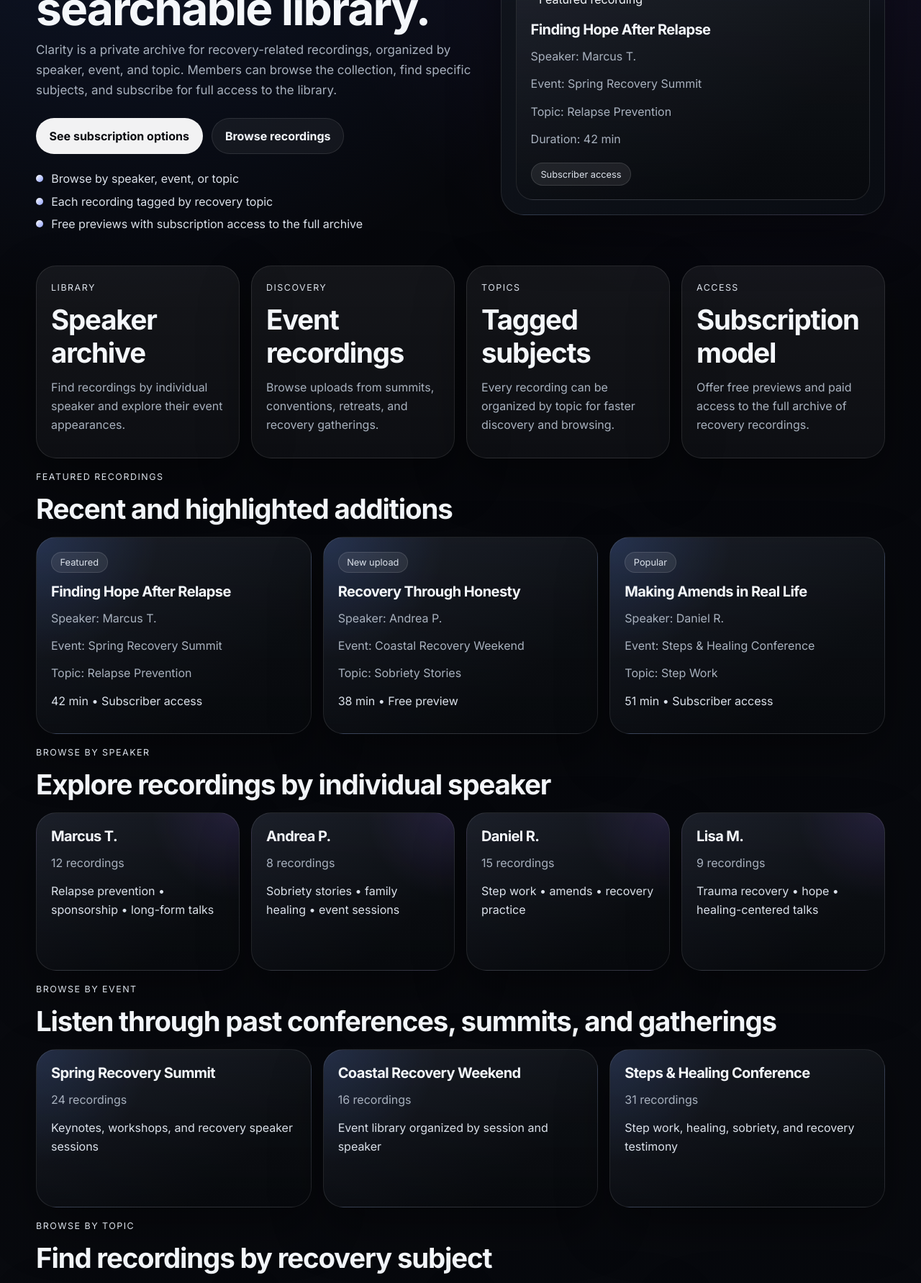
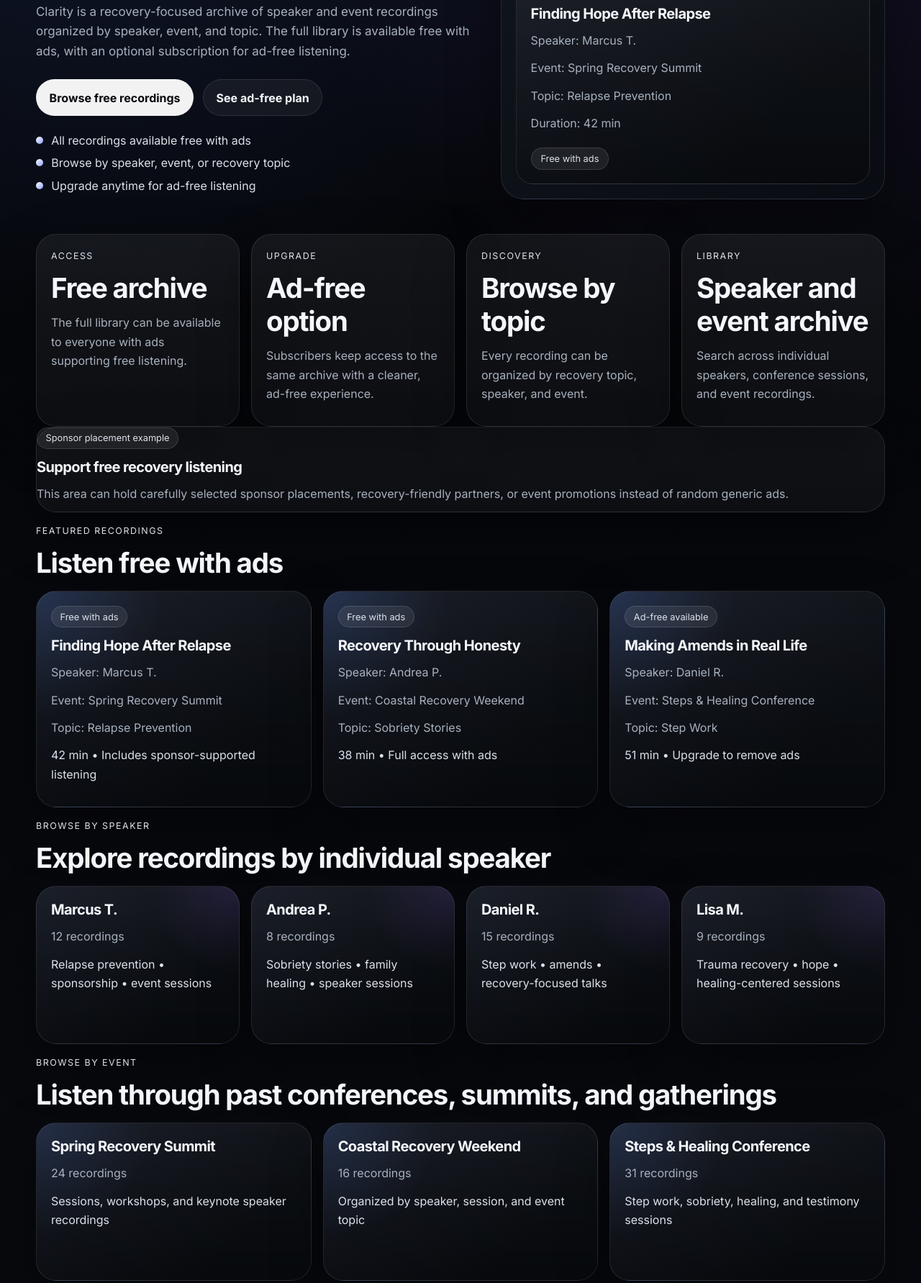
Before and after one commit to lanierssounds/clarity-site, a plain HTML site: page index.html in a window 1280 px wide. Shown: the part 386-2169 px from the top of the page at 72% size. Drawn offline with Linux system fonts and the light colour scheme.

Commit message:
Update index.html

```diff
--- a/index.html
+++ b/index.html
@@ -3,10 +3,10 @@
 <head>
   <meta charset="UTF-8" />
   <meta name="viewport" content="width=device-width, initial-scale=1" />
-  <title>Clarity — Recovery Recordings Archive</title>
+  <title>Clarity — Free Recovery Recordings Archive</title>
   <meta
     name="description"
-    content="A searchable archive of recovery speaker and event recordings organized by speaker, event, and topic."
+    content="Listen to recovery speaker and event recordings for free with ads, or subscribe for an ad-free experience."
   />
   <link rel="preconnect" href="https://fonts.googleapis.com" />
   <link rel="preconnect" href="https://fonts.gstatic.com" crossorigin />
@@ -32,7 +32,7 @@
         <a href="#speakers">Speakers</a>
         <a href="#events">Events</a>
         <a href="#topics">Topics</a>
-        <a href="#pricing" class="button button-light">View Access</a>
+        <a href="#pricing" class="button button-light">Go Ad-Free</a>
       </nav>
     </div>
   </header>
@@ -40,23 +40,23 @@
   <main id="top">
     <section class="hero container">
       <div class="hero-copy">
-        <p class="eyebrow">Recovery-focused archive</p>
-        <h1>Access recovery speaker and event recordings in one searchable library.</h1>
+        <p class="eyebrow">Free with ads • ad-free option available</p>
+        <h1>Listen to recovery speaker and event recordings for free.</h1>
         <p class="lead">
-          Clarity is a private archive for recovery-related recordings, organized by speaker,
-          event, and topic. Members can browse the collection, find specific subjects, and
-          subscribe for full access to the library.
+          Clarity is a recovery-focused archive of speaker and event recordings organized by
+          speaker, event, and topic. The full library is available free with ads, with an
+          optional subscription for ad-free listening.
         </p>
 
         <div class="hero-actions">
-          <a href="#pricing" class="button button-light">See subscription options</a>
-          <a href="#featured" class="button button-ghost">Browse recordings</a>
+          <a href="#featured" class="button button-light">Browse free recordings</a>
+          <a href="#pricing" class="button button-ghost">See ad-free plan</a>
         </div>
 
         <ul class="hero-points" aria-label="Archive highlights">
-          <li>Browse by speaker, event, or topic</li>
-          <li>Each recording tagged by recovery topic</li>
-          <li>Free previews with subscription access to the full archive</li>
+          <li>All recordings available free with ads</li>
+          <li>Browse by speaker, event, or recovery topic</li>
+          <li>Upgrade anytime for ad-free listening</li>
         </ul>
       </div>
 
@@ -76,71 +76,82 @@
           <p>Event: Spring Recovery Summit</p>
           <p>Topic: Relapse Prevention</p>
           <p>Duration: 42 min</p>
-          <span class="access-pill">Subscriber access</span>
+          <span class="access-pill">Free with ads</span>
         </div>
       </div>
     </section>
 
     <section class="container stats-grid">
       <article class="surface stat-card">
-        <p class="eyebrow">Library</p>
-        <h2>Speaker archive</h2>
-        <p>Find recordings by individual speaker and explore their event appearances.</p>
+        <p class="eyebrow">Access</p>
+        <h2>Free archive</h2>
+        <p>The full library can be available to everyone with ads supporting free listening.</p>
+      </article>
+
+      <article class="surface stat-card">
+        <p class="eyebrow">Upgrade</p>
+        <h2>Ad-free option</h2>
+        <p>Subscribers keep access to the same archive with a cleaner, ad-free experience.</p>
       </article>
 
       <article class="surface stat-card">
         <p class="eyebrow">Discovery</p>
-        <h2>Event recordings</h2>
-        <p>Browse uploads from summits, conventions, retreats, and recovery gatherings.</p>
+        <h2>Browse by topic</h2>
+        <p>Every recording can be organized by recovery topic, speaker, and event.</p>
       </article>
 
       <article class="surface stat-card">
-        <p class="eyebrow">Topics</p>
-        <h2>Tagged subjects</h2>
-        <p>Every recording can be organized by topic for faster discovery and browsing.</p>
+        <p class="eyebrow">Library</p>
+        <h2>Speaker and event archive</h2>
+        <p>Search across individual speakers, conference sessions, and event recordings.</p>
       </article>
+    </section>
 
-      <article class="surface stat-card">
-        <p class="eyebrow">Access</p>
-        <h2>Subscription model</h2>
-        <p>Offer free previews and paid access to the full archive of recovery recordings.</p>
-      </article>
+    <section class="container ad-banner">
+      <div class="surface sponsor-block">
+        <span class="pill">Sponsor placement example</span>
+        <h3>Support free recovery listening</h3>
+        <p>
+          This area can hold carefully selected sponsor placements, recovery-friendly partners,
+          or event promotions instead of random generic ads.
+        </p>
+      </div>
     </section>
 
     <section class="container section-block" id="featured">
       <div class="section-head">
         <div>
           <p class="eyebrow">Featured recordings</p>
-          <h2>Recent and highlighted additions</h2>
+          <h2>Listen free with ads</h2>
         </div>
       </div>
 
       <div class="card-grid three-up">
         <article class="surface recording-card featured">
-          <span class="pill">Featured</span>
+          <span class="pill">Free with ads</span>
           <h3>Finding Hope After Relapse</h3>
           <p>Speaker: Marcus T.</p>
           <p>Event: Spring Recovery Summit</p>
           <p>Topic: Relapse Prevention</p>
-          <p class="meta">42 min • Subscriber access</p>
+          <p class="meta">42 min • Includes sponsor-supported listening</p>
         </article>
 
         <article class="surface recording-card featured">
-          <span class="pill">New upload</span>
+          <span class="pill">Free with ads</span>
           <h3>Recovery Through Honesty</h3>
           <p>Speaker: Andrea P.</p>
           <p>Event: Coastal Recovery Weekend</p>
           <p>Topic: Sobriety Stories</p>
-          <p class="meta">38 min • Free preview</p>
+          <p class="meta">38 min • Full access with ads</p>
         </article>
 
         <article class="surface recording-card featured">
-          <span class="pill">Popular</span>
+          <span class="pill">Ad-free available</span>
           <h3>Making Amends in Real Life</h3>
           <p>Speaker: Daniel R.</p>
           <p>Event: Steps & Healing Conference</p>
           <p>Topic: Step Work</p>
-          <p class="meta">51 min • Subscriber access</p>
+          <p class="meta">51 min • Upgrade to remove ads</p>
         </article>
       </div>
     </section>
@@ -157,25 +168,25 @@
         <article class="surface browse-card speaker-card">
           <h3>Marcus T.</h3>
           <p>12 recordings</p>
-          <p class="meta">Relapse prevention • sponsorship • long-form talks</p>
+          <p class="meta">Relapse prevention • sponsorship • event sessions</p>
         </article>
 
         <article class="surface browse-card speaker-card">
           <h3>Andrea P.</h3>
           <p>8 recordings</p>
-          <p class="meta">Sobriety stories • family healing • event sessions</p>
+          <p class="meta">Sobriety stories • family healing • speaker sessions</p>
         </article>
 
         <article class="surface browse-card speaker-card">
           <h3>Daniel R.</h3>
           <p>15 recordings</p>
-          <p class="meta">Step work • amends • recovery practice</p>
+          <p class="meta">Step work • amends • recovery-focused talks</p>
         </article>
 
         <article class="surface browse-card speaker-card">
           <h3>Lisa M.</h3>
           <p>9 recordings</p>
-          <p class="meta">Trauma recovery • hope • healing-centered talks</p>
+          <p class="meta">Trauma recovery • hope • healing-centered sessions</p>
         </article>
       </div>
     </section>
@@ -192,19 +203,19 @@
         <article class="surface browse-card event-card">
           <h3>Spring Recovery Summit</h3>
           <p>24 recordings</p>
-          <p class="meta">Keynotes, workshops, and recovery speaker sessions</p>
+          <p class="meta">Sessions, workshops, and keynote speaker recordings</p>
         </article>
 
         <article class="surface browse-card event-card">
           <h3>Coastal Recovery Weekend</h3>
           <p>16 recordings</p>
-          <p class="meta">Event library organized by session and speaker</p>
+          <p class="meta">Organized by speaker, session, and event topic</p>
         </article>
 
         <article class="surface browse-card event-card">
           <h3>Steps & Healing Conference</h3>
           <p>31 recordings</p>
-          <p class="meta">Step work, healing, sobriety, and recovery testimony</p>
+          <p class="meta">Step work, sobriety, healing, and testimony sessions</p>
         </article>
       </div>
     </section>
@@ -240,33 +251,33 @@
     <section class="container section-block" id="pricing">
       <div class="section-head">
         <div>
-          <p class="eyebrow">Subscription access</p>
-          <h2>Simple access to the archive</h2>
+          <p class="eyebrow">Listening plans</p>
+          <h2>Choose free with ads or go ad-free</h2>
         </div>
       </div>
 
       <div class="card-grid three-up pricing-grid">
         <article class="surface plan-card">
-          <span class="pill">Free preview</span>
-          <h3>Browse & sample</h3>
+          <span class="pill">Free plan</span>
+          <h3>Free with ads</h3>
           <div class="price">$0</div>
-          <p>Explore the archive, view speakers and topics, and listen to selected preview recordings.</p>
-          <a href="#contact" class="button button-ghost">Start free</a>
+          <p>Full archive access supported by ads, sponsor placements, or audio ad breaks.</p>
+          <a href="#contact" class="button button-ghost">Listen free</a>
         </article>
 
         <article class="surface plan-card highlight">
-          <span class="pill">Subscriber access</span>
-          <h3>Full archive</h3>
-          <div class="price">$11</div>
-          <p>Get full access to the speaker archive, event libraries, and all topic-tagged recordings.</p>
-          <a href="#contact" class="button button-light">Subscribe</a>
+          <span class="pill">Most popular</span>
+          <h3>Ad-free</h3>
+          <div class="price">$9</div>
+          <p>Keep full access to the archive and remove ads for a cleaner listening experience.</p>
+          <a href="#contact" class="button button-light">Go ad-free</a>
         </article>
 
         <article class="surface plan-card">
           <span class="pill">Organization plan</span>
           <h3>Group access</h3>
           <div class="price">Custom</div>
-          <p>Provide archive access for organizations, ministries, recovery communities, or treatment programs.</p>
+          <p>Ad-free access for ministries, treatment programs, recovery communities, and partner organizations.</p>
           <a href="#contact" class="button button-ghost">Contact us</a>
         </article>
       </div>
@@ -275,8 +286,8 @@
     <section class="container cta-block surface" id="contact">
       <div>
         <p class="eyebrow">Contact</p>
-        <h2>Request archive access or ask about organization use</h2>
-        <p>Use this section for subscriptions, demos, or questions about the recording library.</p>
+        <h2>Request ad-free access or ask about group use</h2>
+        <p>Use this section for subscription questions, sponsor inquiries, or organization access.</p>
       </div>
 
       <form class="waitlist-form" name="contact" method="post">
@@ -288,7 +299,7 @@
           <span class="sr-only">Email address</span>
           <input type="email" name="email" placeholder="Email address" required />
         </label>
-        <button type="submit" class="button button-light">Request access</button>
+        <button type="submit" class="button button-light">Contact us</button>
       </form>
     </section>
   </main>
```
